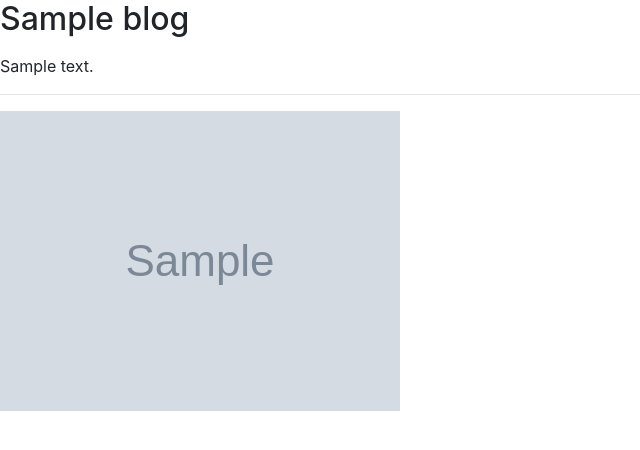
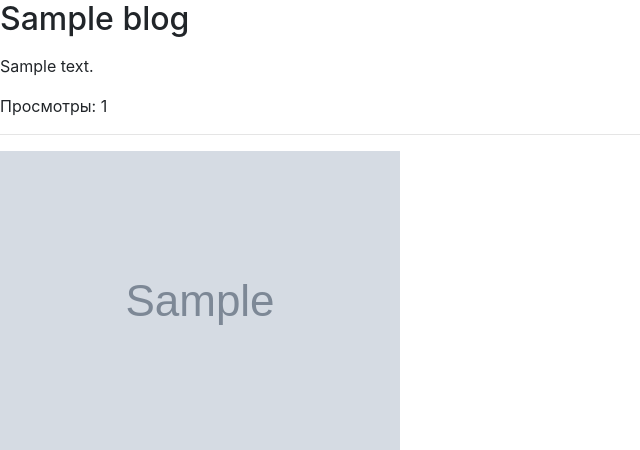
Before and after one commit to Olga-Yar/HW22, a Django app: template catalog/templates/catalog/blog_detail.html in a window 1280 px wide. Shown: the part 48-498 px from the top of the page, without its empty margins (0-640 px from the left). Run offline with Django 4.2, Linux system fonts and the light colour scheme; the template is opened without the code that fills it: most values are stand-ins (such as "Sample title", 1, 10 or a date in 2020); grey boxes marked "Sample" are stand-in pictures; data that the repository does not hold is empty; some libraries are stand-ins or nearby versions.

Commit message:
добавление количества просмотров в шаблон статьи

```diff
--- a/catalog/templates/catalog/blog_detail.html
+++ b/catalog/templates/catalog/blog_detail.html
@@ -8,6 +8,7 @@
         <h2 class="display-5 link-body-emphasis mb-1">{{ blog.title }}</h2>
 
         <p>{{ blog.content|linebreaks }}</p>
+        <p>Просмотры: {{ blog.num_views }}</p>
         <hr>
 
         {% if blog.image %}
```
